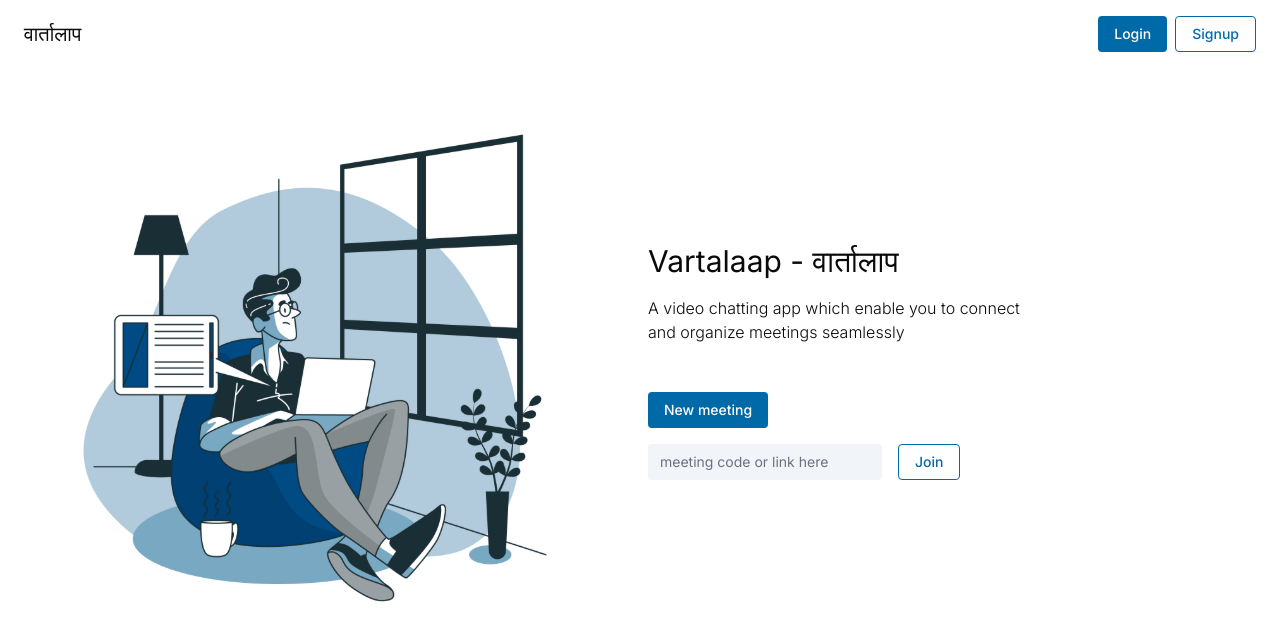
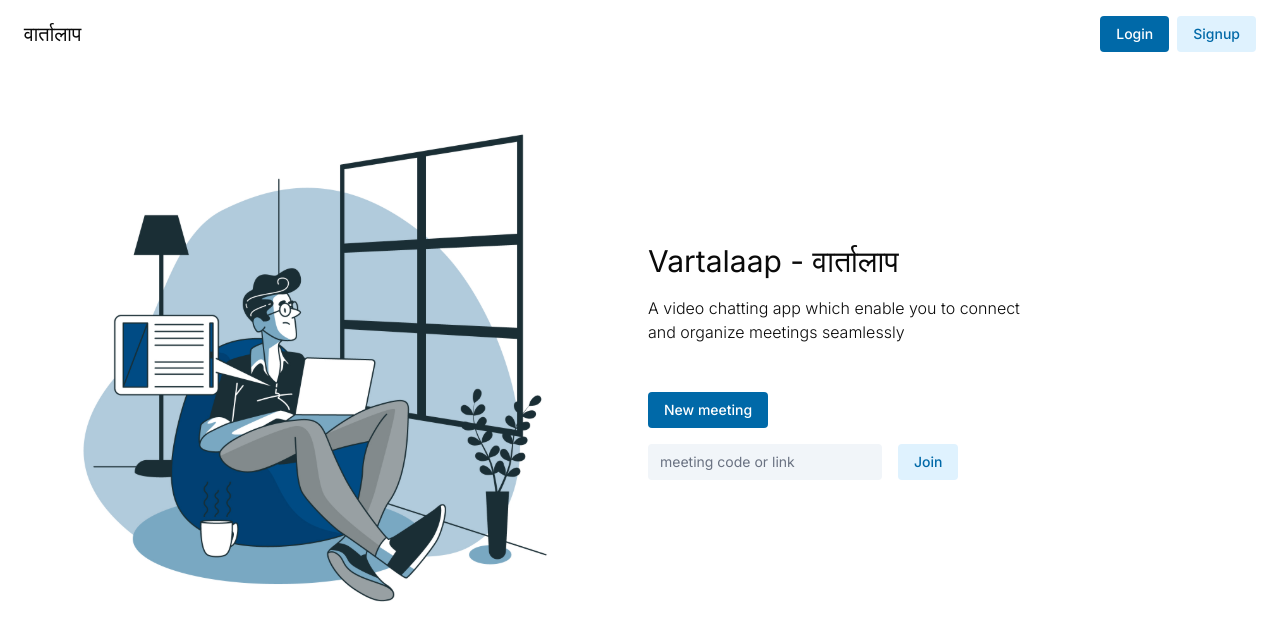
Before and after one commit to VaishnavGhenge/vartalaap-client, a Next.js app: page / in a window 1280 px wide. Shown: the top 640 px of the page. Built offline with nearby package versions, Linux system fonts and the light colour scheme; a web font is replaced by a local one.

Commit message:
refactor(button): use secondary button variant where needs to be

```diff
--- a/app/page.tsx
+++ b/app/page.tsx
@@ -52,7 +52,7 @@ export default function Home() {
                                     <Input
                                         type='text'
                                         name='meet-code'
-                                        placeholder='meeting code or link here'
+                                        placeholder='meeting code or link'
                                     />
                                 </div>
 
--- a/src/components/ui/Button.tsx
+++ b/src/components/ui/Button.tsx
@@ -12,7 +12,7 @@ const buttonVariants = cva(
         primary:
           "bg-sky-700 text-white hover:bg-sky-800",
         secondary:
-          "text-sky-700 hover:bg-sky-100",
+          "bg-sky-100 text-sky-700 hover:bg-sky-200",
         outline:
           "border border-sky-700 text-sky-700 bg-transparent hover:bg-sky-100",
         destructive:
--- a/src/components/ui/JoinMeetButton.tsx
+++ b/src/components/ui/JoinMeetButton.tsx
@@ -4,7 +4,7 @@ export const JoinMeetButton = () => {
 
     return (
         <Button
-            variant="outline"
+            variant="secondary"
         >
             Join
         </Button>
--- a/src/components/ui/Navbar.tsx
+++ b/src/components/ui/Navbar.tsx
@@ -14,7 +14,7 @@ const Navbar = () => {
 
                 <div className="flex gap-2">
                     <Button variant="primary" onClick={() => router.push("/login")}>Login</Button>
-                    <Button variant="outline" onClick={() => router.push("/register")}>Signup</Button>
+                    <Button variant="secondary" onClick={() => router.push("/register")}>Signup</Button>
                 </div>
             </div>
         </nav>
```
